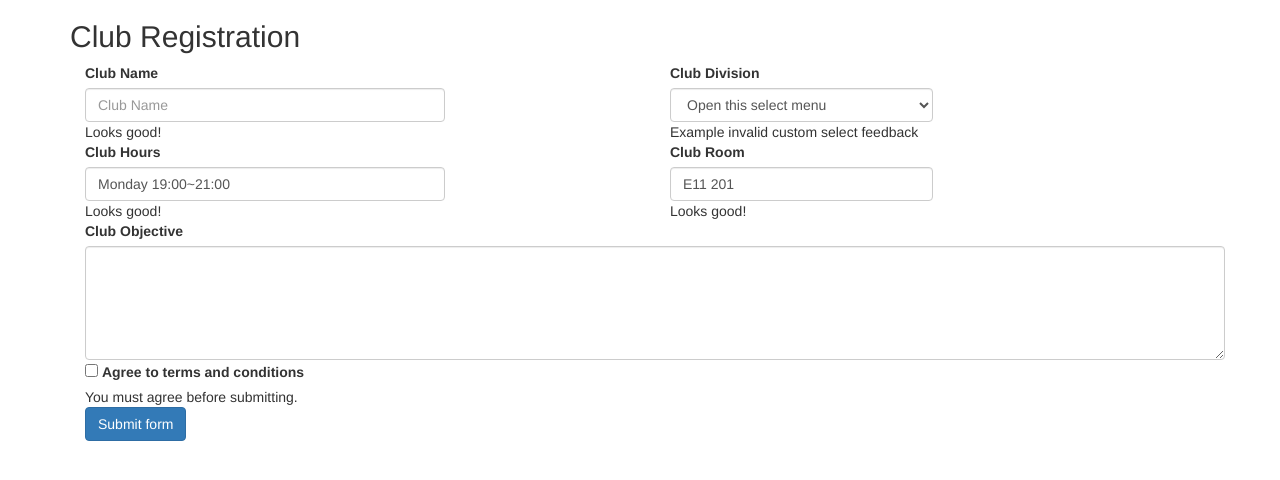
After one commit to thahn106/cs360, a Flask app: page /clubreg in a window 1280 px wide. The commit adds this page. Shown: the top 480 px of the page. Run offline with Flask 2, Linux system fonts and the light colour scheme; some libraries are stand-ins or nearby versions.

Commit message:
db population

```diff
--- a/server.py
+++ b/server.py
@@ -1,5 +1,7 @@
 from flask import Flask, render_template
 from flask import request
+from flask_bootstrap import Bootstrap
+from flask_nav import Nav
 
 import os
 import MySQLdb
@@ -8,8 +10,9 @@ import datetime
 
 db = MySQLdb.connect(host = "34.85.123.237", user = "root", passwd = "password", db = "kaistclubdb")
 cur = db.cursor()
+nav = Nav()
 app = Flask(__name__)
-
+bootstrap = Bootstrap(app)
 
 
 @app.route('/')
@@ -18,82 +21,130 @@ def index():
 
 @app.route('/eventretrieval')
 def eventretrieval():
-    bob = 5;
     return render_template("eventretrieval.html")
 
+@app.route('/clubreg', methods=['GET'])
+def clubreg():
+    #getinfo()
+    return render_template("clubreg.html")
 
-"""@app.route('/',methods=["POST"])
-def login():
-    print (request.form)
-    if request.form['type'] == 'signup':
-        email = request.form['email']
-        password = request.form['password1']
-        user_id =  request.form['id']
-        sid = request.form['sid']
-        pnumber = request.form['phone number']
-        try:
-            insert_stmt = (
-                "INSERT INTO admin (ID, PW, Pnumber, Email, SID) VALUES (%s, %s, %s, %s, %s)"
-                )
-            data = (user_id, password, pnumber, email, sid)
-            cur.execute(insert_stmt, data)
-        except sqlite3.IntegrityError:
-            return render_template("signup.html", warning="Sorry, email already taken.")
-
-        db.commit()
-        return render_template("index.html")
-    else:
-        user_id = request.form['id']
-        password = request.form['password']
-        query = "SELECT * from user_info where ID='%s' and PW='%s'" %(user_id.strip(),password.strip())
-        print (query)
-        cur.execute(query)
-        user_info = cur.fetchall()
-        print (user_info)
-        if not user_info:
-            warning = "Incorrect id or password. Please try again."
-            return render_template("index.html", warning=warning)
-        return extract(user_info[0][2])
-
-    cur.execute("SELECT expertise from expertise where id=?", (user_id,))"""
-
-
-@app.route('/clubreg', methods = ['POST'])
-def clubreg():
-    name = request.form['validationCustom01']
-    hours = request.form['validationCustom02']
-    location = request.form['validationCustom03']
-    depatment = request.form['validationCustom04']
+@app.route('/clubreg', methods=['POST'])
+def getinfo():
+    print(request.form)
+    name = request.form['clubname']
+    hours = request.form['clubhours']
+    location = request.form['location']
+    department = request.form['division']
     objective = request.form['Objective']
 
-    departments = ["Culture", "Performing Art", "Creative Art", "Band Music", "Vocal Music", "Instrumental Music", "Society", "Religion", "Ball Sports", "Life Sports", "Science & Engineering", "Liberal Arts"]
-
+    ind = int(department)
+    departments = ["Culture", "Performing Art", "Creative Arts", "Band Music", "Vocal Music", "Instrumental Music", "Society", "Religion", "Ball Sport", "Life Sport", "Science & Engineering", "Liberal Arts"]
 
     insert_stmt = (
-    "INSERT INTO club (Name, MeetingHours, ManagerID, Location, Objective, Dname) VALUES (%s, %s, %s, %s, %s)"
-        )
-    data = (name, hours, '00000', location, objective, departments[department-1])
+    "INSERT INTO club (Name, MeetingHours, ManagerID, Location, Objective, Dname) VALUES (%s, %s, %s, %s, %s, %s)"
+    )
+    data = (name, hours, '00000', location, objective, departments[ind - 1])
 
     cur.execute(insert_stmt, data)
     db.commit()
+    return render_template("index.html")
+
+@app.route('/division')
+def division():
+    select_stmt = (
+        "SELECT * FROM division"
+        )
+    cur.execute(select_stmt)
+    divs = cur.fetchall()
+    return render_template("division.html", divs = divs)
+
+@app.route('/clubretrieval', methods=['GET'])
+def clubretrieval():
+    div = (request.args.get('div'))
+    try:
+        select_stmt = (
+            "SELECT * FROM club where Dname='%s'" %(div, )
+            )
+        cur.execute(select_stmt)
+        clubs = cur.fetchall()
+        print(clubs)
+
+        select_stmt1 = (
+        "CREATE VIEW events AS SELECT EventID FROM hostdiv where Division='%s'" %(div, )
+        )
+        select_stmt2 = (
+        "SELECT Name FROM event NATURAL JOIN events"
+        )
+
+        delete_stmt = (
+        "DROP VIEW events"
+        )
+        cur.execute(select_stmt1)
+        cur.execute(select_stmt2)
+        event1 = cur.fetchall()
+        print(event1)
+        cur.execute(delete_stmt)
+
+        return render_template("clubretrieval.html", div = div, clubs = clubs, events = event1)
+    except MySQLdb.OperationalError:
+        try:
+            select_stmt = (
+                "SELECT * FROM club where Dname='%s'" %(div, )
+                )
+            cur.execute(select_stmt)
+            clubs = cur.fetchall()
+            print(clubs)
+            return render_template("clubretrieval.html", div = div, clubs = clubs)
+        except MySQLdb.OperationalError:
+            return render_template("index.html")
+
+@app.route('/eventinfo', methods=['GET'])
+def eventinfo():
+    event = (request.args.get('event'))
+    select_stmt = (
+        "SELECT * FROM event where Name='%s'" %(event, )
+    )
+    cur.execute(select_stmt)
+    info = cur.fetchall()
+    eventname = info[0][0]
+    datetime = info[0][1]
+    location = info[0][2]
+
+    return render_template("eventinfo.html", event = event, eventname= eventname, datetime = datetime, location = location)
+#cur.execute(insert_stmt, data)
 
 
+@app.route('/clubinfo', methods=['GET'])
+def clubinfo():
+    club = (request.args.get('club'))
+    select_stmt = (
+        "SELECT * FROM club where Name='%s'" %(club, )
+    )
+    cur.execute(select_stmt)
+    info = cur.fetchall()
+    clubname = info[0][0]
+    division = info[0][5]
+    Objective = info[0][4]
+    hours = info[0][1]
+
+    select_stmt1 = (
+        "CREATE VIEW events AS SELECT EventID FROM hostclub where Club='%s'" %(clubname, )
+    )
+    select_stmt2 = (
+        "SELECT Name FROM event NATURAL JOIN events"
+        )
+
+    delete_stmt = (
+        "DROP VIEW events"
+        )
+
+    cur.execute(select_stmt1)
+    cur.execute(select_stmt2)
+    event1 = cur.fetchall()
+    print(event1)
+    cur.execute(delete_stmt)
+    return render_template("clubinfo.html", club = club, clubname= clubname, division = division, Objective = Objective, hours = hours, events = event1)
 #cur.execute(insert_stmt, data)
-
-"""insert_stmt = (
-    "INSERT INTO admin (ID, PW, Pnumber, Email, SID) VALUES (%s, %s, %s, %s, %s)"
-        )
-data = (user_id, password, pnumber, email, sid)
-
-cur.execute(insert_stmt, data)
-
-select_stmt = (
-    "SELECT * FROM event"
-    )
-
-#cur.execute(select_stmt)
-cur.execute("DELETE FROM event")
-print(cur.fetchall())"""
 
 
 #db.commit()
--- a/templates/base.html
+++ b/templates/base.html
@@ -38,7 +38,7 @@
           href="{{url_for('static', filename='sample-app.css')}}">
 {% endblock %}
 
-{# Finally, round things out with navigation #}
+{# Finally, round things out with navigation
 {% block navbar %}
 {{nav.frontend_top.render()}}
-{% endblock %}
+{% endblock %}#}
--- /dev/null
+++ b/templates/clubreg.html
@@ -0,0 +1,111 @@
+{%- extends "base.html" %}
+
+{% import "bootstrap/utils.html" as utils %}
+
+{% block content %}
+  <div class="container">
+  {%- with messages = get_flashed_messages(with_categories=True) %}
+  {%- if messages %}
+    <div class="row">
+      <div class="col-md-12">
+        {{utils.flashed_messages(messages)}}
+      </div>
+    </div>
+  {%- endif %}
+  {%- endwith %}
+  <div>
+    <h2>Club Registration</h2>
+    <div class="container">
+    <form class="clubreg" action="/clubreg" method="post">
+    <div class="row">
+      <div class="col-md-4 mb-3">
+        <label for="validationCustom01">Club Name</label>
+        <input name = "clubname" type="text" class="form-control" id="validationCustom01" placeholder="Club Name" required>
+        <div class="valid-feedback">
+          Looks good!
+        </div>
+      </div>
+      <div class="col-md-2 mb-3"></div>
+      <div class="col-md-3 mb-3">
+        <label for="validationCustom04">Club Division</label>
+        <select name= "division" class="form-control" required>
+          <option value="">Open this select menu</option>
+          <option value="1">Culture</option>
+          <option value="2">Performing Art</option>
+          <option value="3">Creative Art</option>
+          <option value="4">Band Music</option>
+          <option value="5">Vocal Music</option>
+          <option value="6">Instrumental Music</option>
+          <option value="7">Society</option>
+          <option value="8">Religion</option>
+          <option value="9">Ball Sports</option>
+          <option value="10">Life Sports</option>
+          <option value="11">Science & Engineering</option>
+          <option value="12">Liberal Arts</option>
+        </select>
+        <div class="invalid-feedback">Example invalid custom select feedback</div>
+      </div>
+    </div>
+    <div class="row">
+      <div class="col-md-4 mb-3">
+        <label for="validationCustom02">Club Hours</label>
+        <input name= clubhours "type="text" class="form-control" id="validationCustom02" placeholder="Club hours" value="Monday 19:00~21:00" required>
+        <div class="valid-feedback">
+          Looks good!
+        </div>
+      </div>
+      <div class="col-md-2 mb-3"></div>
+      <div class="col-md-3 mb-3">
+        <label for="validationCustom03">Club Room</label>
+        <input name= "location" type="text" class="form-control" id="validationCustom03" placeholder="Club Room" value="E11 201" required>
+        <div class="valid-feedback">
+          Looks good!
+        </div>
+      </div>
+    </div>
+    <div class="row">
+      <div class="col-md-12 mb-3">
+      <label for="Objective">Club Objective</label>
+      <textarea name= "Objective" class="form-control" rows="5" id="Objective"></textarea>
+      </div>
+    </div>
+    <div class="row">
+      <div class="col-md-6 mb-3">
+        <div class="form-check">
+          <input class="form-check-input" type="checkbox" value="" id="invalidCheck" required>
+          <label class="form-check-label" for="invalidCheck">
+            Agree to terms and conditions
+          </label>
+          <div class="invalid-feedback">
+            You must agree before submitting.
+          </div>
+        </div>
+      </div>
+    </div>
+    <button class="btn btn-primary" type="submit">Submit form</button>
+    </form>
+    </div>
+
+  <script>
+  // Example starter JavaScript for disabling form submissions if there are invalid fields
+  (function() {
+  'use strict';
+  window.addEventListener('load', function() {
+    // Fetch all the forms we want to apply custom Bootstrap validation styles to
+    var forms = document.getElementsByClassName('needs-validation');
+    // Loop over them and prevent submission
+    var validation = Array.prototype.filter.call(forms, function(form) {
+      form.addEventListener('submit', function(event) {
+        if (form.checkValidity() === false) {
+          event.preventDefault();
+          event.stopPropagation();
+        }
+        form.classList.add('was-validated');
+      }, false);
+    });
+  }, false);
+  })();
+  </script>
+    </div>
+  </div>
+  {%- endblock %}
--- a/templates/index.html
+++ b/templates/index.html
@@ -59,5 +59,8 @@
     <span class="sr-only">Next</span>
   </a>
 </div>
+	<div type="button" class="btn btn-secondary"><a href="clubreg">Club Registration</a></div>
+   </div>
+   <div type="button" class="btn btn-secondary"><a href="division">Divisions</a></div>
    </div>
 {%- endblock %}
```
Also changed, not shown: templates/clubinfo.html (added, +16 -0 lines), templates/clubretrieval.html (added, +20 -0 lines), templates/division.html (added, +16 -0 lines), templates/eventinfo.html (added, +12 -0 lines).
